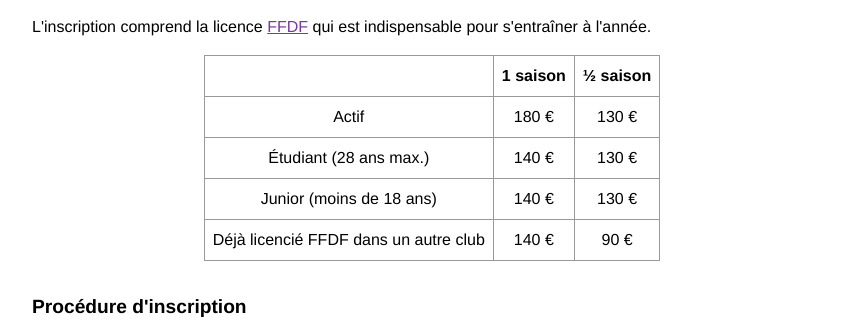
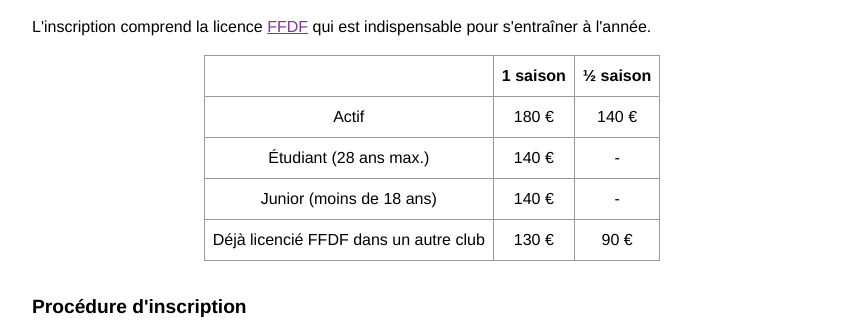
Before and after one commit to ahouhpuc/ahouhpuc.github.io, a Jekyll site: the page built from inscription.html, in a window 1280 px wide. Shown: the part 342-677 px from the top of the page, without its empty margins (208-1068 px from the left). Built offline with Jekyll 4.4.1, drawn with Linux system fonts in a browser that asks for light colours.

Commit message:
Update inscription.html

```diff
--- a/inscription.html
+++ b/inscription.html
@@ -20,21 +20,21 @@ description: Les inscriptions au PUC Ultimate sont ouvertes en début de saison
   <tr>
     <td>Actif</td>
     <td>180&nbsp;€</td>
-    <td>130&nbsp;€</td>
+    <td>140&nbsp;€</td>
   </tr>
   <tr>
     <td>Étudiant (28 ans max.)</td>
     <td>140&nbsp;€</td>
-    <td>130&nbsp;€</td>
+    <td>-</td>
   </tr>
   <tr>
     <td>Junior (moins de 18 ans)</td>
     <td>140&nbsp;€</td>
-    <td>130&nbsp;€</td>
+    <td>-</td>
   </tr>
   <tr>
     <td>Déjà licencié FFDF dans un autre club</td>
-    <td>140&nbsp;€</td>
+    <td>130&nbsp;€</td>
     <td>90&nbsp;€</td>
   </tr>
 </table>
```
